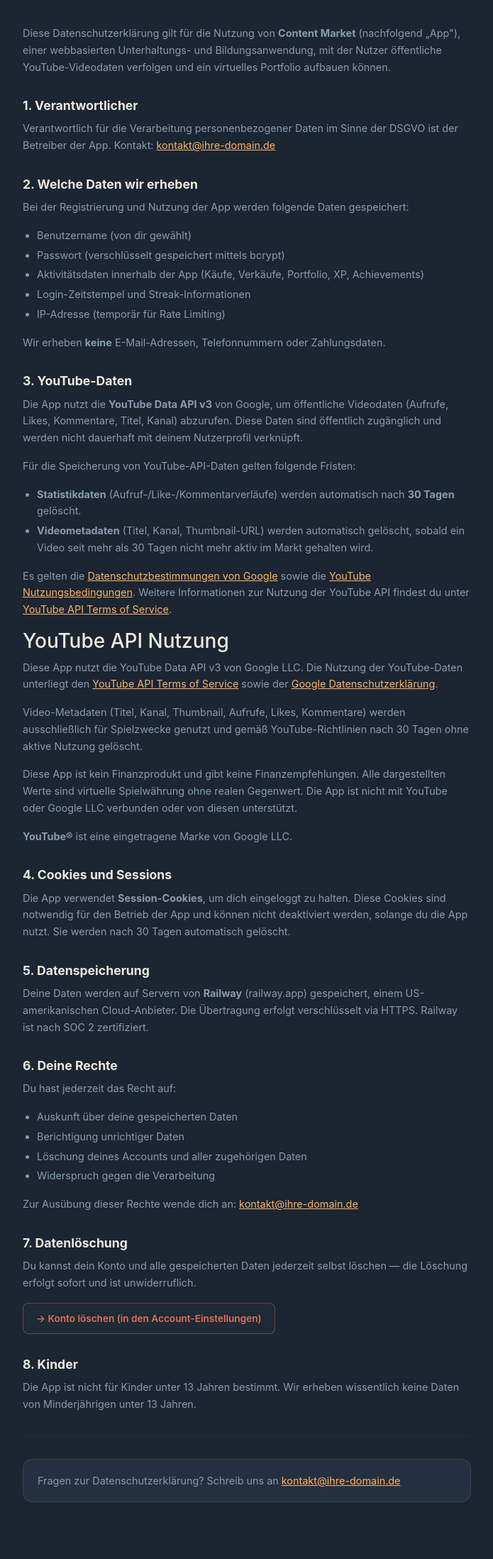
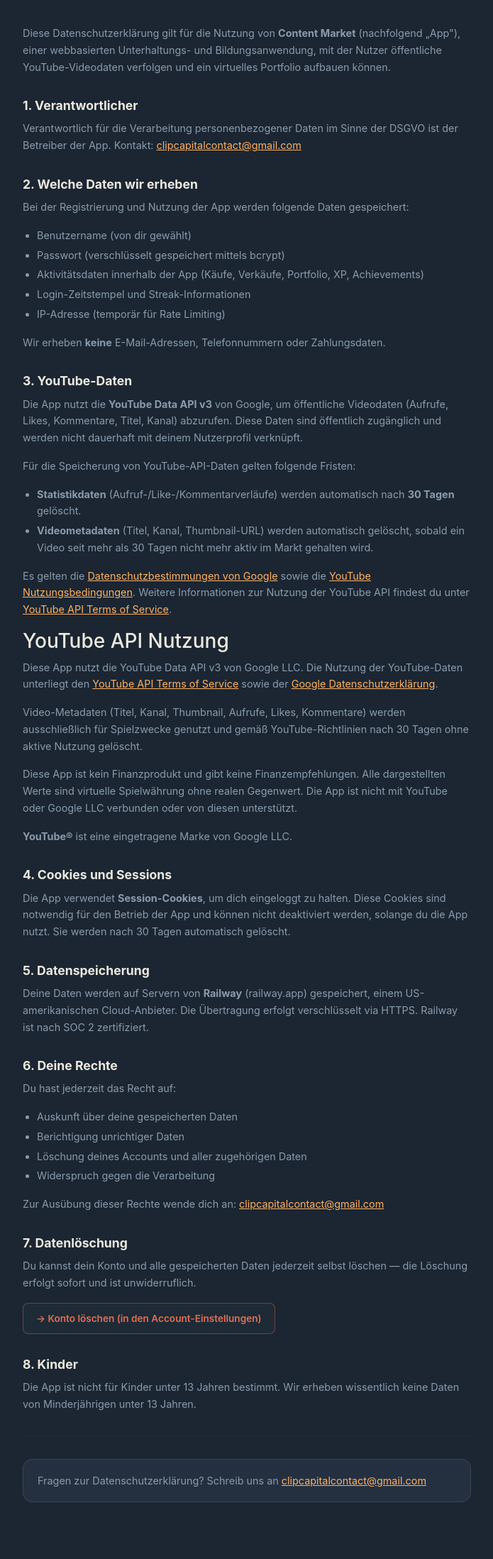
Before and after one commit to NoahHubHub/content-market, a Python web app: template templates/privacy.html in a window 1280 px wide. Shown: the part 158-2355 px from the top of the page at 71% size, without its empty margins (292-987 px from the left). Run offline with Jinja, Linux system fonts and the light colour scheme; the template is opened without the code that fills it, so the values that code supplies are empty.

Commit message:
fix: replace placeholder email with real contact address
Co-Authored-By: Claude Sonnet 4.6 <noreply@anthropic.com>

```diff
--- a/templates/privacy.html
+++ b/templates/privacy.html
@@ -45,7 +45,7 @@
     <p>Diese Datenschutzerklärung gilt für die Nutzung von <strong>Content Market</strong> (nachfolgend „App"), einer webbasierten Unterhaltungs- und Bildungsanwendung, mit der Nutzer öffentliche YouTube-Videodaten verfolgen und ein virtuelles Portfolio aufbauen können.</p>
 
     <h2>1. Verantwortlicher</h2>
-    <p>Verantwortlich für die Verarbeitung personenbezogener Daten im Sinne der DSGVO ist der Betreiber der App. Kontakt: <a href="mailto:kontakt@ihre-domain.de">kontakt@ihre-domain.de</a></p>
+    <p>Verantwortlich für die Verarbeitung personenbezogener Daten im Sinne der DSGVO ist der Betreiber der App. Kontakt: <a href="mailto:clipcapitalcontact@gmail.com">clipcapitalcontact@gmail.com</a></p>
 
     <h2>2. Welche Daten wir erheben</h2>
     <p>Bei der Registrierung und Nutzung der App werden folgende Daten gespeichert:</p>
@@ -87,7 +87,7 @@
       <li>Löschung deines Accounts und aller zugehörigen Daten</li>
       <li>Widerspruch gegen die Verarbeitung</li>
     </ul>
-    <p>Zur Ausübung dieser Rechte wende dich an: <a href="mailto:kontakt@ihre-domain.de">kontakt@ihre-domain.de</a></p>
+    <p>Zur Ausübung dieser Rechte wende dich an: <a href="mailto:clipcapitalcontact@gmail.com">clipcapitalcontact@gmail.com</a></p>
 
     <h2>7. Datenlöschung</h2>
     <p>Du kannst dein Konto und alle gespeicherten Daten jederzeit selbst löschen — die Löschung erfolgt sofort und ist unwiderruflich.</p>
@@ -105,7 +105,7 @@
     <hr />
 
     <div class="card">
-      <p>Fragen zur Datenschutzerklärung? Schreib uns an <a href="mailto:kontakt@ihre-domain.de">kontakt@ihre-domain.de</a></p>
+      <p>Fragen zur Datenschutzerklärung? Schreib uns an <a href="mailto:clipcapitalcontact@gmail.com">clipcapitalcontact@gmail.com</a></p>
     </div>
   </div>
 </body>
--- a/templates/terms.html
+++ b/templates/terms.html
@@ -81,7 +81,7 @@
     <hr />
 
     <div class="card">
-      <p>Fragen zu diesen Bedingungen? Schreib uns an <a href="mailto:kontakt@ihre-domain.de">kontakt@ihre-domain.de</a></p>
+      <p>Fragen zu diesen Bedingungen? Schreib uns an <a href="mailto:clipcapitalcontact@gmail.com">clipcapitalcontact@gmail.com</a></p>
     </div>
   </div>
 </body>
```
